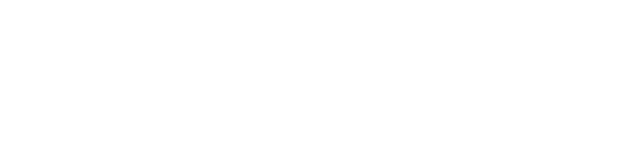
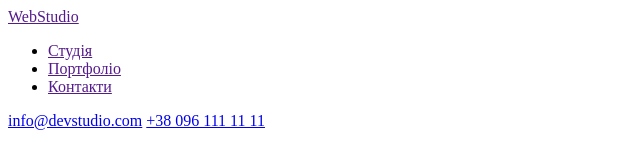
Before and after one commit to Dmytro-coder/goit-markup-hw-01, a plain HTML site: page index.html in a window 1280 px wide. Shown: the whole page, without its empty margins (0-640 px from the left). Drawn offline with Linux system fonts and the light colour scheme.

Commit message:
Update index.html

```diff
--- a/index.html
+++ b/index.html
@@ -11,16 +11,23 @@
     <title>Домашнє завдання #1</title>
 </head>
 
-<header>
-    <h1></h1>
-</header>
+<body>
+    <header>
+        <nav>
+            <a href="">WebStudio</a>
+            <ul>
+                <li><a href="">Студія</a></li>
+                <li><a href="">Портфоліо</a></li>
+                <li><a href="">Контакти</a></li>
+            </ul>
+        </nav>
+        <a href="mailto:info@devstudio.com" class="contact-link">info@devstudio.com</a>
+        <a href="tel:+380961111111" class="contact-link">+38 096 111 11 11</a>
+    </header>
 
-<body>
-    <h1></h1>
+    <footer>
+        <h1></h1>
+    </footer>
 </body>
 
-<footer>
-    <h1></h1>
-</footer>
-
 </html>
```
